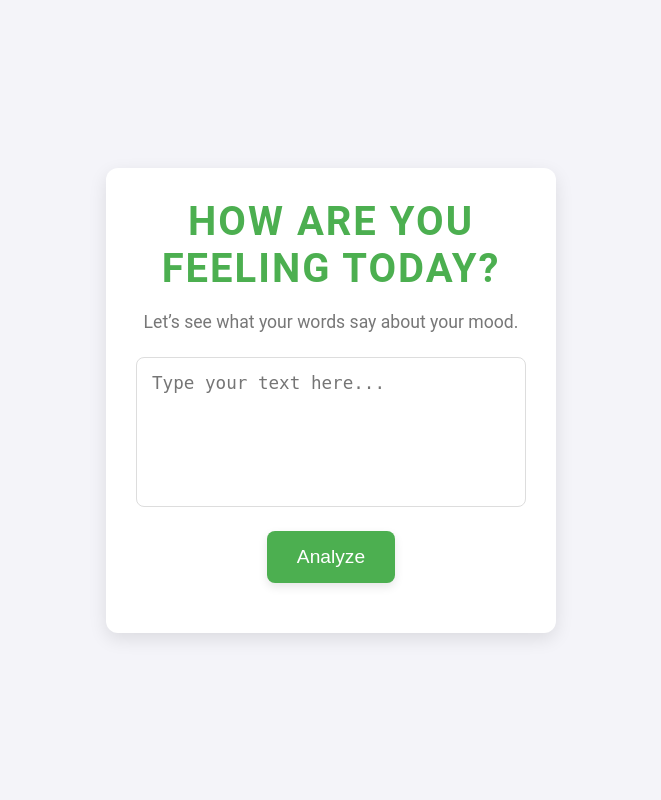
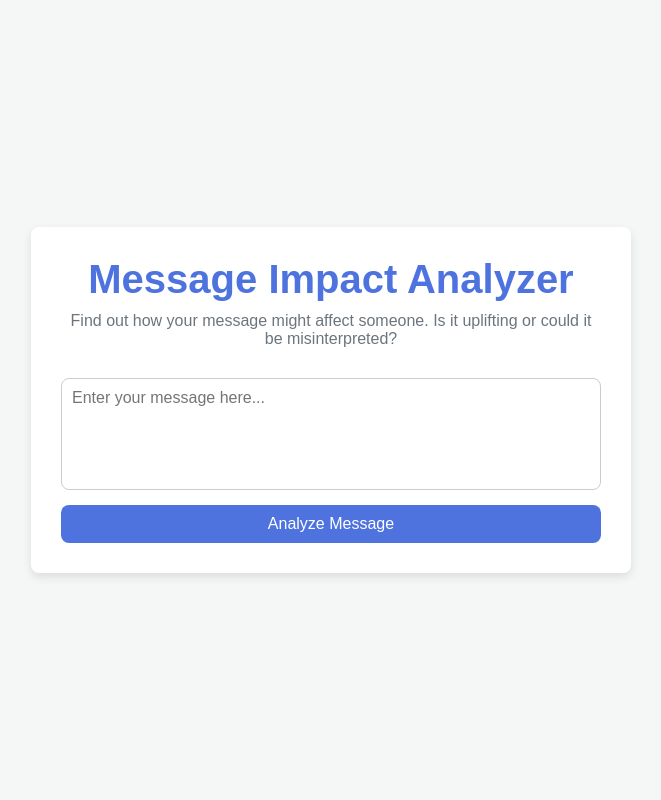
Before and after one commit to MitVinay/Emotion-mlops, a Flask app: page / in a window 1280 px wide. Shown: the whole page, without its empty margins (309-970 px from the left). Run offline with Flask 3, Linux system fonts and the light colour scheme.

Commit message:
Finalised the model serving flask app

```diff
--- a/flask_app/static/style.css
+++ b/flask_app/static/style.css
@@ -1,133 +1,119 @@
-/* Reset styles */
+/* General styles */
 * {
     margin: 0;
     padding: 0;
     box-sizing: border-box;
+    font-family: Arial, sans-serif;
   }
 
+  /* Body and overall layout */
   body {
-    font-family: 'Roboto', sans-serif;
-    background-color: #f4f4f9;
+    background-color: #f4f7f6;
     display: flex;
     justify-content: center;
     align-items: center;
-    min-height: 100vh;
+    height: 100vh;
     padding: 20px;
-    color: #333;
   }
 
-.main-container {
-    display: flex;
-    justify-content: center;
-    align-items: center;
-    height: 100%;
+  .container {
+    background-color: #fff;
+    border-radius: 8px;
+    box-shadow: 0 4px 10px rgba(0, 0, 0, 0.1);
     width: 100%;
+    max-width: 600px;
+    padding: 30px;
   }
 
-.card {
-    background-color: #fff;
-    padding: 30px;
-    border-radius: 12px;
-    box-shadow: 0 6px 18px rgba(0, 0, 0, 0.1);
-    max-width: 450px;
-    width: 100%;
+  header {
     text-align: center;
-    transition: all 0.3s ease;
-}
-
-.card:hover {
-    box-shadow: 0 8px 28px rgba(0, 0, 0, 0.15);
+    margin-bottom: 30px;
   }
 
   h1 {
     font-size: 2.5rem;
-    margin-bottom: 20px;
-    color: #4CAF50;
-    text-transform: uppercase;
-    letter-spacing: 2px;
+    color: #4e73df;
+    margin-bottom: 10px;
   }
 
   p {
-    color: #777;
-    font-size: 1.1rem;
-    margin-bottom: 25px;
+    color: #6c757d;
+    font-size: 1rem;
+  }
+
+  /* Input section */
+  .input-section {
+    display: flex;
+    flex-direction: column;
+    gap: 15px;
   }
 
   textarea {
     width: 100%;
-    padding: 15px;
-    font-size: 1.1rem;
+    padding: 10px;
+    font-size: 1rem;
+    border: 1px solid #ccc;
     border-radius: 8px;
-    border: 1px solid #ddd;
-    margin-bottom: 20px;
+    resize: none;
     transition: border-color 0.3s ease;
-    resize: none;
-    min-height: 150px;
   }
 
   textarea:focus {
-    border-color: #4CAF50;
-    outline: none;
+    border-color: #4e73df;
   }
 
-.btn {
-    padding: 15px 30px;
-    background-color: #4CAF50;
+  button {
+    padding: 10px 20px;
+    background-color: #4e73df;
     color: white;
     border: none;
     border-radius: 8px;
-    font-size: 1.2rem;
+    font-size: 1rem;
     cursor: pointer;
-    transition: background-color 0.3s ease, transform 0.2s ease;
-    box-shadow: 0 4px 10px rgba(0, 0, 0, 0.1);
+    transition: background-color 0.3s ease;
   }
 
-.btn:hover {
-    background-color: #45a049;
-    transform: translateY(-3px);
+  button:hover {
+    background-color: #2a46a1;
   }
 
-.btn:active {
-    transform: translateY(1px);
-}
-
-.result {
+  /* Result section */
+  .result-section {
+    display: none;
     margin-top: 20px;
   }
 
-.result-text {
-    font-size: 1.5rem;
-    font-weight: 700;
-    margin-top: 20px;
-    transition: color 0.3s ease;
+  .result-section h2 {
+    font-size: 1.75rem;
+    color: #333;
   }
 
-/* Happy sentiment */
-.result-text.happy {
-    color: #4CAF50;
+  #resultText {
+    font-size: 1.25rem;
+    color: #28a745;
+    margin-top: 10px;
   }
 
-/* Sad sentiment */
-.result-text.sad {
-    color: #f44336;
+  .suggestions {
+    margin-top: 20px;
+    background-color: #f8f9fa;
+    padding: 15px;
+    border-radius: 8px;
+    box-shadow: 0 2px 5px rgba(0, 0, 0, 0.1);
   }
 
-/* Responsive design */
-@media (max-width: 768px) {
-    .card {
-        padding: 20px;
-        width: 90%;
+  .suggestions p {
+    font-size: 1.1rem;
+    color: #6c757d;
   }
 
-    h1 {
-        font-size: 2rem;
+  #suggestionList {
+    margin-top: 10px;
+    list-style-type: none;
+    padding-left: 0;
   }
 
-    textarea {
+  #suggestionList li {
     font-size: 1rem;
+    color: #007bff;
   }
-
-    .btn {
-        font-size: 1rem;
-    }
-}
--- a/flask_app/templates/index.html
+++ b/flask_app/templates/index.html
@@ -1,34 +1,59 @@
 <!DOCTYPE html>
 <html lang="en">
-
 <head>
   <meta charset="UTF-8">
   <meta name="viewport" content="width=device-width, initial-scale=1.0">
-    <title>Sentiment Analysis</title>
-    <!-- Link to the external CSS -->
+  <title>Message Impact Analyzer</title>
   <link rel="stylesheet" href="{{ url_for('static', filename='style.css') }}">
 </head>
+<body>
+  <div class="container">
+    <header>
+      <h1>Message Impact Analyzer</h1>
+      <p>Find out how your message might affect someone. Is it uplifting or could it be misinterpreted?</p>
+    </header>
 
-<body>
+    <div class="input-section">
+      <textarea id="messageInput" placeholder="Enter your message here..." rows="5"></textarea>
+      <button onclick="analyzeMessage()">Analyze Message</button>
+    </div>
 
-    <div class="main-container">
-        <div class="card">
-            <h1>How are you feeling today?</h1>
-            <p>Let’s see what your words say about your mood.</p>
-
-            <form action="/predict" method="POST" class="form">
-                <textarea name="text" id="text" placeholder="Type your text here..." required></textarea>
-                <button type="submit" class="btn">Analyze</button>
-            </form>
-
-            <div id="result" class="result">
-                {% if sentiment %}
-                <p class="result-text {{ sentiment }}">{{ sentiment.capitalize() }}</p>
-                {% endif %}
+    <div id="resultSection" class="result-section">
+      <h2>Analysis Result:</h2>
+      <p id="resultText">Your message is awaiting analysis...</p>
+      <div id="suggestions" class="suggestions">
+        <p><strong>Suggestions:</strong></p>
+        <ul id="suggestionList">
+          <li>Ensure your tone is clear and positive!</li>
+        </ul>
       </div>
     </div>
   </div>
 
+  <script>
+    function analyzeMessage() {
+      const message = document.getElementById('messageInput').value;
+
+      fetch('/analyze', {
+        method: 'POST',
+        headers: { 'Content-Type': 'application/json' },
+        body: JSON.stringify({ message: message })
+      })
+      .then(response => response.json())
+      .then(data => {
+        document.getElementById('resultText').innerText = `The sentiment of your message is: ${data.sentiment}`;
+        const suggestions = data.suggestions;
+        let suggestionList = '';
+        suggestions.forEach(suggestion => {
+          suggestionList += `<li>${suggestion}</li>`;
+        });
+        document.getElementById('suggestionList').innerHTML = suggestionList;
+      })
+      .catch(error => {
+        console.error('Error:', error);
+        document.getElementById('resultText').innerText = 'Error analyzing your message. Please try again.';
+      });
+    }
+  </script>
 </body>
-
 </html>
```
Lines whose indentation alone changed are shown as unchanged.
